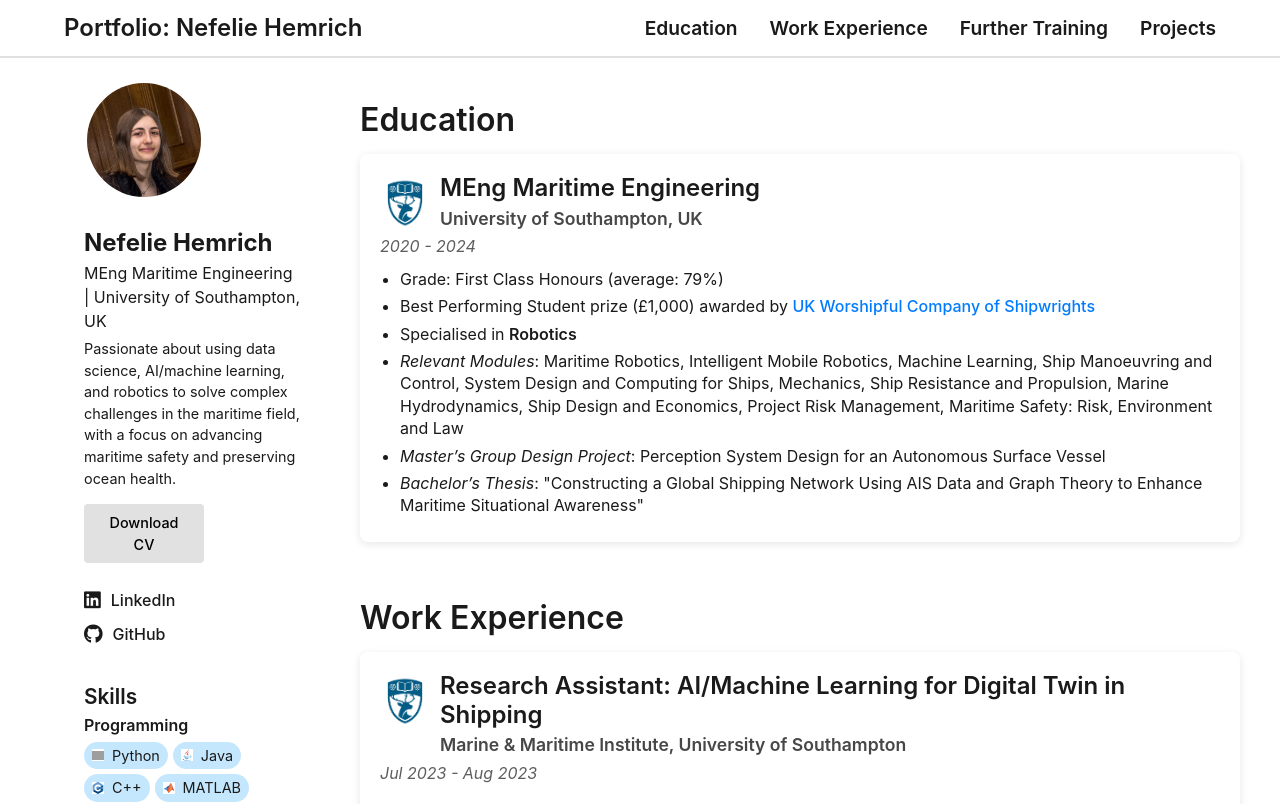
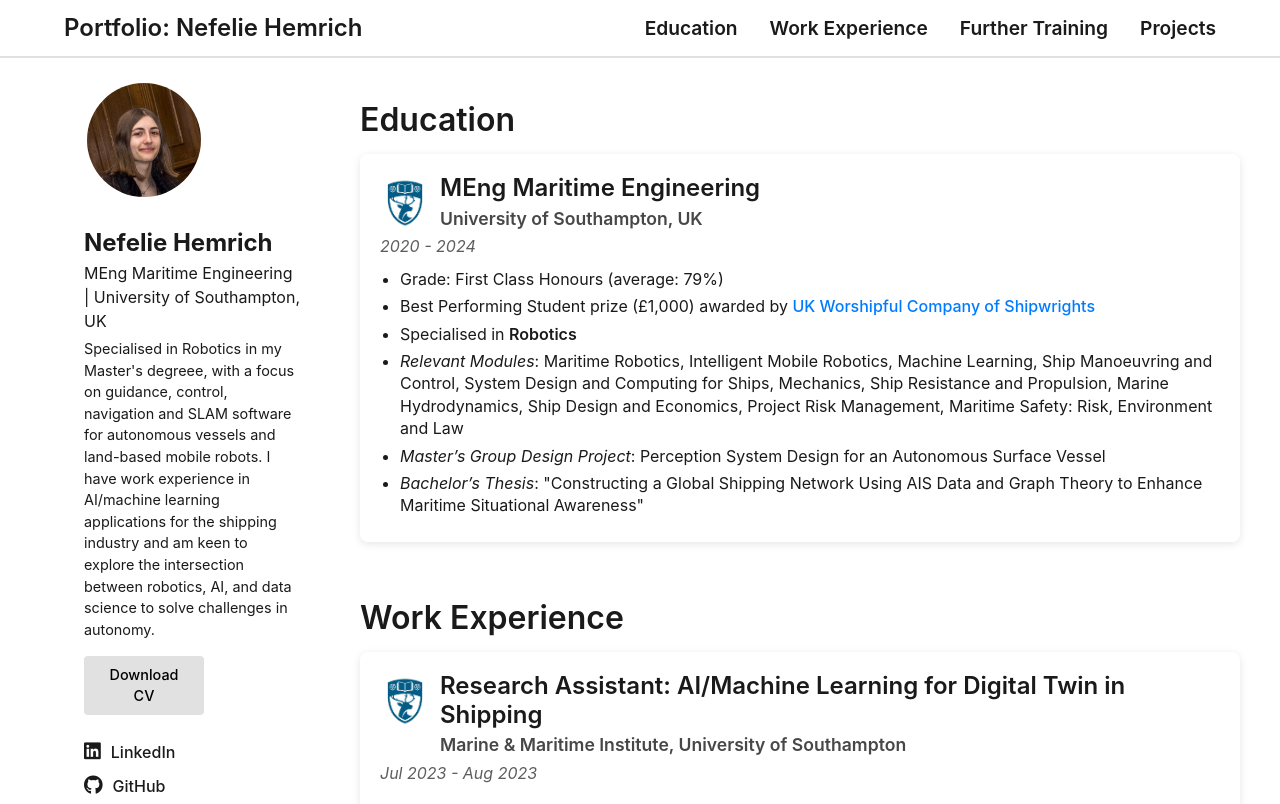
Before and after one commit to Nefelie/portfolio-app, a Svelte app: page / in a window 1280 px wide. Shown: the top 804 px of the page. Built offline with nearby package versions, Linux system fonts and the light colour scheme; grey boxes are pictures that could not be loaded.

Commit message:
Update bio.svelte

```diff
--- a/src/App.svelte
+++ b/src/App.svelte
@@ -288,8 +288,7 @@ const courses = [
     <h3>Nefelie Hemrich</h3>
     <h4>MEng Maritime Engineering | University of Southampton, UK</h4>
     <p>
-      Passionate about using data science, AI/machine learning, and robotics to
-      solve complex challenges in the maritime field, with a focus on advancing maritime safety and preserving ocean health.
+Specialised in Robotics in my Master's degreee, with a focus on guidance, control, navigation and SLAM software for autonomous vessels and land-based mobile robots. I have work experience in AI/machine learning applications for the shipping industry and am keen to explore the intersection between robotics, AI, and data science to solve challenges in autonomy.
     </p>
     <a
       href="/portfolio-app/assets/docs/CV.pdf"
```
